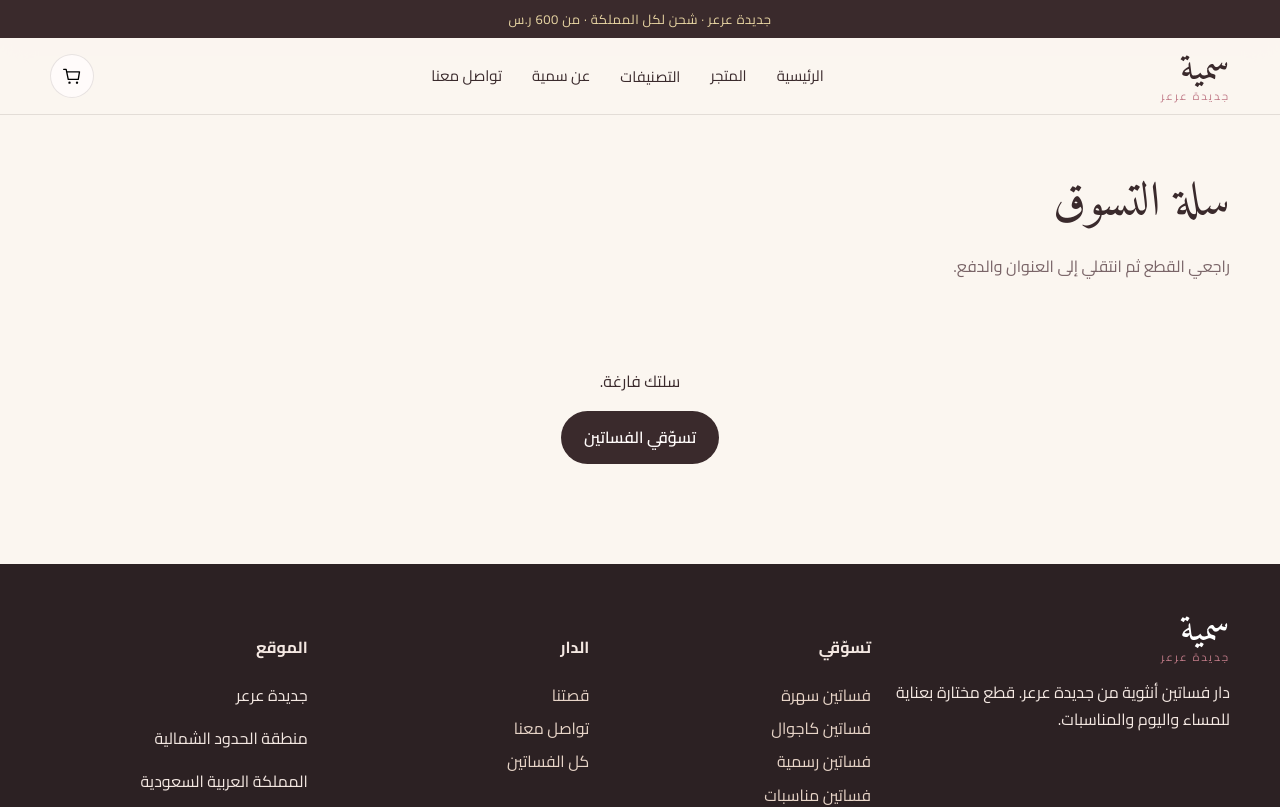
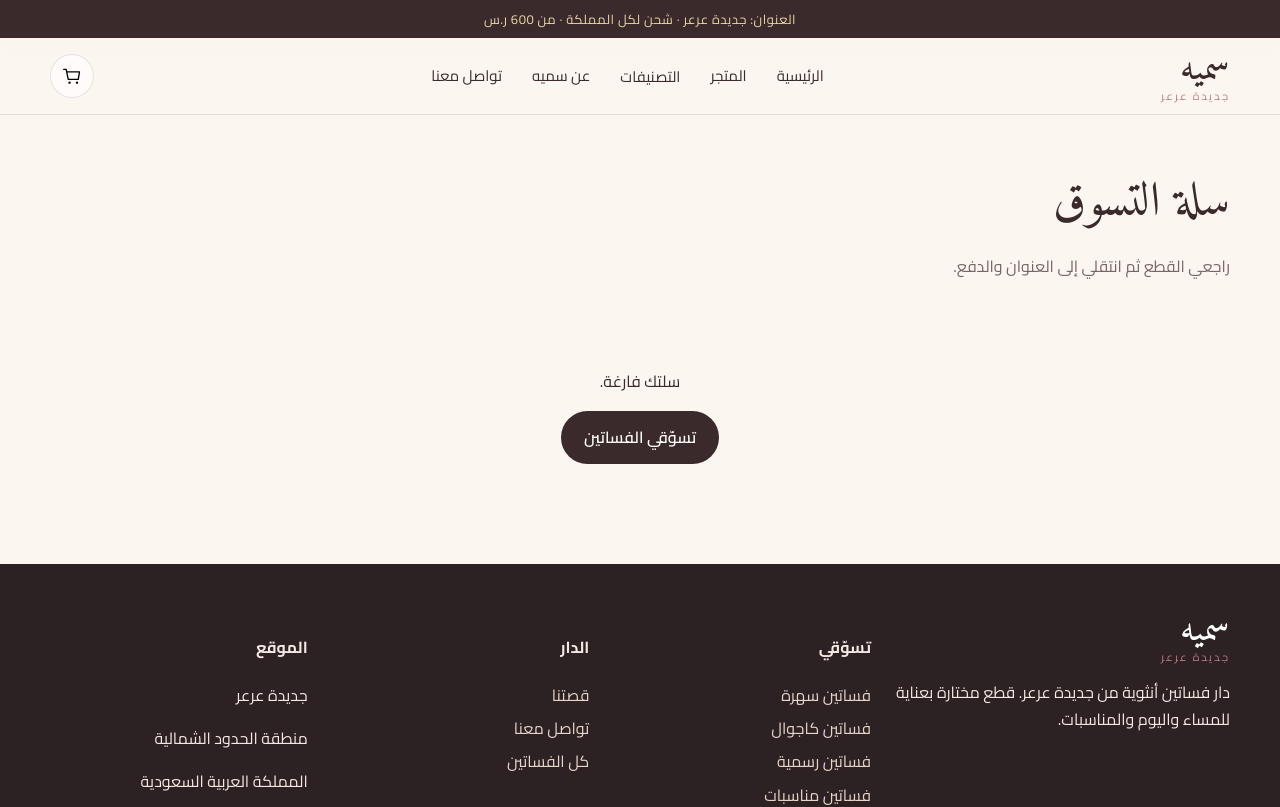
Before and after one commit to ahf88711/samiya, a React (Vite) app: page /cart in a window 1280 px wide. Shown: the top 807 px of the page. Built offline with nearby package versions, Linux system fonts and the light colour scheme.

Commit message:
Rename the store to سميه and show جديدة عرعر as the address

```diff
--- a/index.html
+++ b/index.html
@@ -12,7 +12,7 @@
     <meta name="mobile-web-app-capable" content="yes" />
     <meta
       name="description"
-      content="سمية — متجر فساتين أنيقة في جديدة عرعر. فساتين سهرة وكاجوال ومناسبات بأسعار تبدأ من 600 ريال."
+      content="سميه — متجر فساتين أنيقة في جديدة عرعر. فساتين سهرة وكاجوال ومناسبات بأسعار تبدأ من 600 ريال."
     />
     <meta name="theme-color" content="#FBF6F0" />
     <link rel="preconnect" href="https://fonts.googleapis.com" />
@@ -21,7 +21,7 @@
       href="https://fonts.googleapis.com/css2?family=Amiri:ital,wght@0,400;0,700;1,400&family=Cairo:wght@300;400;500;600;700&display=swap"
       rel="stylesheet"
     />
-    <title>سمية | فساتين جديدة عرعر</title>
+    <title>سميه | فساتين جديدة عرعر</title>
     <script>
       (function () {
         var redirect = sessionStorage.redirect;
--- a/public/404.html
+++ b/public/404.html
@@ -2,7 +2,7 @@
 <html lang="ar" dir="rtl">
   <head>
     <meta charset="utf-8" />
-    <title>سمية</title>
+    <title>سميه</title>
     <script>
       sessionStorage.redirect = location.href;
     </script>
--- a/src/components/Layout.tsx
+++ b/src/components/Layout.tsx
@@ -36,11 +36,11 @@ export function Layout() {
       <a className="skip" href="#main">
         تخطي إلى المحتوى
       </a>
-      <div className="topbar">جديدة عرعر · شحن لكل المملكة · من 600 ر.س</div>
+      <div className="topbar">العنوان: جديدة عرعر · شحن لكل المملكة · من 600 ر.س</div>
       <header className="header">
         <div className="container header-row">
           <Link to="/" className="logo" onClick={() => setMenu(false)}>
-            سمية
+            سميه
             <span>جديدة عرعر</span>
           </Link>
           <nav className="nav" aria-label="القائمة الرئيسية">
@@ -60,7 +60,7 @@ export function Layout() {
                 ))}
               </div>
             </div>
-            <NavLink to="/about">عن سمية</NavLink>
+            <NavLink to="/about">عن سميه</NavLink>
             <NavLink to="/contact">تواصل معنا</NavLink>
           </nav>
           <div className="header-actions">
@@ -83,7 +83,7 @@ export function Layout() {
             الرئيسية
           </NavLink>
           <NavLink to="/shop">المتجر</NavLink>
-          <NavLink to="/about">عن سمية</NavLink>
+          <NavLink to="/about">عن سميه</NavLink>
           <NavLink to="/contact">تواصل معنا</NavLink>
           <p className="eyebrow" style={{ marginTop: 18 }}>
             التصنيفات
@@ -104,7 +104,7 @@ export function Layout() {
         <div className="container footer-grid">
           <div>
             <div className="logo">
-              سمية
+              سميه
               <span>جديدة عرعر</span>
             </div>
             <p>دار فساتين أنثوية من جديدة عرعر. قطع مختارة بعناية للمساء واليوم والمناسبات.</p>
@@ -131,7 +131,7 @@ export function Layout() {
             <p>يومياً من 10 صباحاً حتى 10 مساءً</p>
           </div>
         </div>
-        <div className="container footer-bottom">© {new Date().getFullYear()} سمية — جديدة عرعر</div>
+        <div className="container footer-bottom">© {new Date().getFullYear()} سميه — جديدة عرعر</div>
       </footer>
 
       {open ? (
--- a/src/data.ts
+++ b/src/data.ts
@@ -63,7 +63,7 @@ export const CATEGORIES: Category[] = [
   {
     id: "new",
     name: "وصل حديثاً",
-    description: "أحدث إضافات سمية لهذا الموسم",
+    description: "أحدث إضافات سميه لهذا الموسم",
     image: "cat-new.jpg",
   },
 ];
--- a/src/pages/Checkout.tsx
+++ b/src/pages/Checkout.tsx
@@ -238,7 +238,7 @@ export function PaymentPage() {
       <Stepper step={3} />
       <div className="page-title">
         <h1>الدفع</h1>
-        <p>اختاري طريقة الدفع لإكمال طلبك من سمية.</p>
+        <p>اختاري طريقة الدفع لإكمال طلبك من سميه.</p>
       </div>
       <div className="two-col" style={{ paddingBottom: 64 }}>
         <form className="card" onSubmit={pay}>
--- a/src/pages/Home.tsx
+++ b/src/pages/Home.tsx
@@ -9,7 +9,7 @@ export function Home() {
       <section className="hero">
         <div className="hero-copy">
           <p className="eyebrow">دار فساتين · جديدة عرعر</p>
-          <h1>سمية</h1>
+          <h1>سميه</h1>
           <p className="hero-lead">
             فساتين أنيقة بروح أنثوية ناعمة، تُختار بعناية للنساء اللواتي يحببن الحضور الهادئ والفخم.
           </p>
@@ -31,7 +31,7 @@ export function Home() {
           </div>
         </div>
         <div className="hero-visual">
-          <img src={img("hero.jpg")} alt="فساتين سمية في المشغل" />
+          <img src={img("hero.jpg")} alt="فساتين سميه في المشغل" />
           <div className="hero-caption">مجموعة المناسبات · تطريز لؤلؤي</div>
         </div>
       </section>
@@ -77,12 +77,12 @@ export function Home() {
 
       <section>
         <div className="container story">
-          <img src={img("about.jpg")} alt="فستان ذهبي مطرز من مجموعة سمية" />
+          <img src={img("about.jpg")} alt="فستان ذهبي مطرز من مجموعة سميه" />
           <div>
             <p className="eyebrow">من جديدة عرعر</p>
             <p className="quote">نؤمن أن الفستان الجميل يبدأ من اختيار هادئ، لا من ضجيج الموسم.</p>
             <p className="muted">
-              سمية دار محلية في جديدة عرعر، تختار فساتين السهرة والكاجوال والمناسبات بألوان وردية
+              سميه دار محلية في جديدة عرعر، تختار فساتين السهرة والكاجوال والمناسبات بألوان وردية
               وبيج وذهبية ناعمة. كل قطعة تبدأ من 600 ريال، وتُشحن بعناية إلى جميع مناطق المملكة.
             </p>
             <div className="stats">
--- a/src/pages/Info.tsx
+++ b/src/pages/Info.tsx
@@ -7,14 +7,14 @@ export function About() {
     <div className="container" style={{ paddingBottom: 72 }}>
       <div className="page-title">
         <p className="eyebrow">قصتنا</p>
-        <h1>سمية من جديدة عرعر</h1>
+        <h1>سميه من جديدة عرعر</h1>
         <p>دار صغيرة بذوق كبير، تختار الفستان كما تُختار الهدية.</p>
       </div>
       <div className="story">
         <img src={img("look.jpg")} alt="أجواء الدار بألوان بيج ناعمة" />
         <div>
           <p>
-            وُلدت سمية في جديدة عرعر لتكون عنواناً واضحاً للأناقة الأنثوية: وردي ناعم، بيج دافئ،
+            وُلدت سميه في جديدة عرعر لتكون عنواناً واضحاً للأناقة الأنثوية: وردي ناعم، بيج دافئ،
             وأبيض مضيء، مع لمسات ذهبية خفيفة. لا نطارد كل صيحة، بل نختار ما يبقى جميلاً بعد الموسم.
           </p>
           <p className="muted">
@@ -50,7 +50,7 @@ export function Contact() {
         {sent ? (
           <div className="card">
             <h3>وصلنا رسالتك</h3>
-            <p>شكراً لتواصلك مع سمية. سنعود إليك في أقرب وقت.</p>
+            <p>شكراً لتواصلك مع سميه. سنعود إليك في أقرب وقت.</p>
           </div>
         ) : (
           <form
--- a/src/pages/Shop.tsx
+++ b/src/pages/Shop.tsx
@@ -9,7 +9,7 @@ import {
 } from "../data";
 
 export function Shop() {
-  return <Catalog title="المتجر" subtitle="كل فساتين سمية في مكان واحد" products={PRODUCTS} />;
+  return <Catalog title="المتجر" subtitle="كل فساتين سميه في مكان واحد" products={PRODUCTS} />;
 }
 
 export function Category() {
@@ -47,7 +47,7 @@ function Catalog({
   return (
     <div className="container">
       <div className="page-title">
-        <p className="eyebrow">سمية · جديدة عرعر</p>
+        <p className="eyebrow">سميه · جديدة عرعر</p>
         <h1>{title}</h1>
         <p>{subtitle}</p>
       </div>
```
Also changed, not shown: 1 other file (tests, documents, lock files or other folders).
